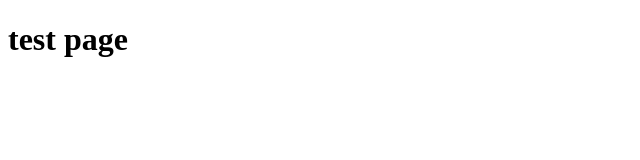
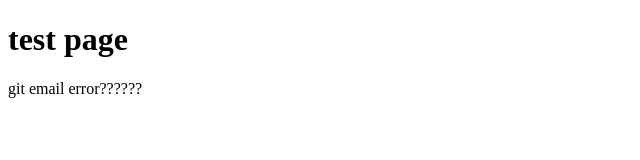
Before and after one commit to daeun17/Web_PR, a plain HTML site: page test.html in a window 1280 px wide. Shown: the whole page, without its empty margins (0-640 px from the left). Drawn offline with Linux system fonts and the light colour scheme.

Commit message:
test commit

```diff
--- a/test.html
+++ b/test.html
@@ -8,5 +8,6 @@
 </head>
 <body>
     <h1>test page</h1>
+    git email error??????
 </body>
 </html>
```
